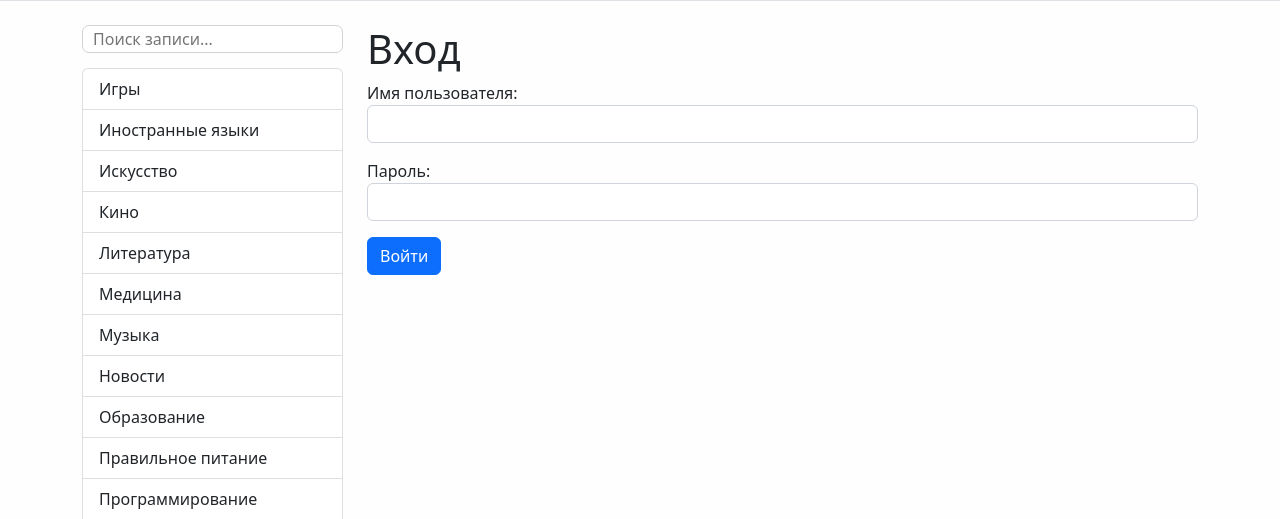
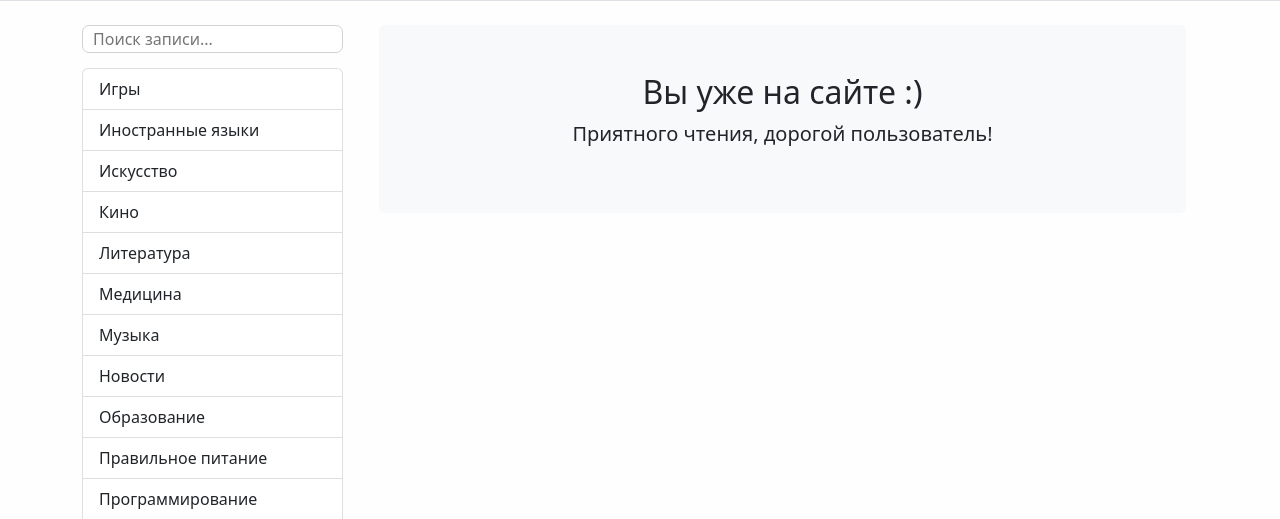
Before and after one commit to thekarenovich/improved_web_page, a Django app: template mysite/news/templates/news/login.html in a window 1280 px wide. Shown: the part 44-563 px from the top of the page. Run offline with Django 4.2, Linux system fonts and the light colour scheme; the template is opened without the code that fills it: values that come from a table or form of the project are taken from there, others are empty; a user stored in the database is signed in; data comes from the database, SQL or seed files in the repository.

Commit message:
Update login.html

```diff
--- a/mysite/news/templates/news/login.html
+++ b/mysite/news/templates/news/login.html
@@ -9,13 +9,22 @@
 {% endblock %}
 
 {% block content %}
-
-<h1>Вход</h1>
-
-<form method="post">
-    {% csrf_token %}
-    {{ form.as_p }}
-    <button type="submit" class="btn btn-primary btn-block">Войти</button>
-</form>
+    {% if request.user.is_authenticated %}
+        <main class="container">
+          <div class="bg-light p-5 rounded">
+            <center>
+                <h2>Вы уже на сайте :)</h2>
+                <p class="lead">Приятного чтения, дорогой пользователь!</p>
+            </center>
+          </div>
+        </main>
+    {% else %}
+        <h2>Вход</h2>
+        <form method="post">
+            {% csrf_token %}
+            {{ form.as_p }}
+            <button type="submit" class="btn btn-primary btn-block">Войти</button>
+        </form>
+    {% endif %}
 
 {% endblock %}
```
